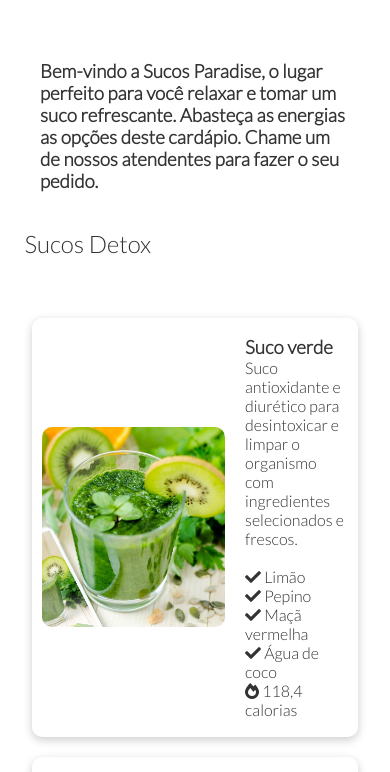
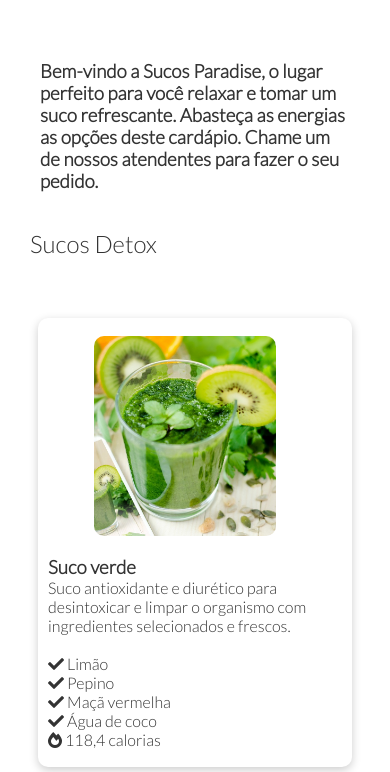
Before and after one commit to samuelfuchs/sucos-personalizados, a plain HTML site: page index.html in a window 390 px wide. Shown: the part 250-1022 px from the top of the page. Drawn offline with Linux system fonts and the light colour scheme.

Commit message:
media queries update

```diff
--- a/css/style.css
+++ b/css/style.css
@@ -190,4 +190,11 @@ h2 {
 .footer h1 {
   font-size: 25px;
 }
+.flex {
+  flex-direction: column;
 }
+.card-img {
+  margin-bottom: 20px;
+}
+
+}
```
